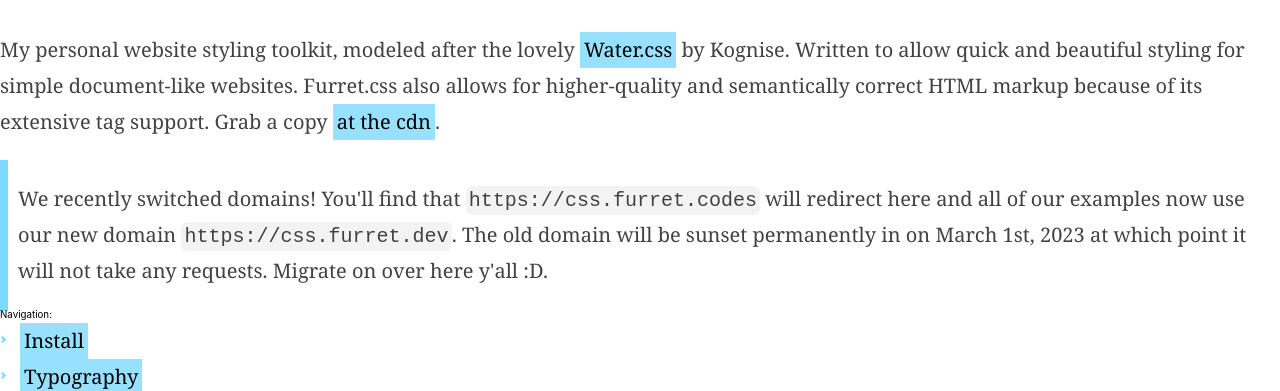
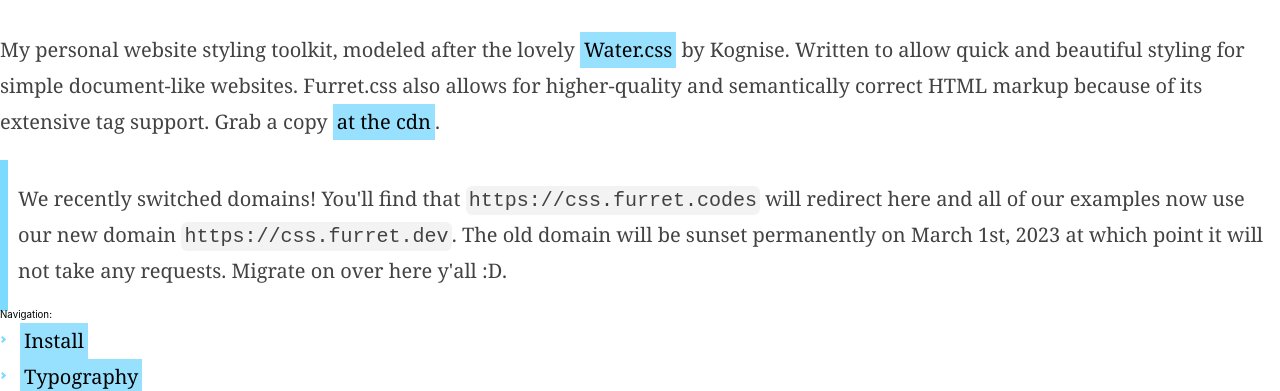
Before and after one commit to rayhanadev/furretcss, a website: page src/preview/index.html in a window 1280 px wide. Shown: the part 202-593 px from the top of the page. Drawn offline with nearby package versions, Linux system fonts and the light colour scheme; files that its build step writes are made by us from their sources; a web font is replaced by a local one.

Commit message:
fix: typo in migration notice

```diff
--- a/src/preview/index.html
+++ b/src/preview/index.html
@@ -78,7 +78,7 @@
 				We recently switched domains! You'll find that <code>https://css.furret.codes</code>
 				will redirect here and all of our examples now use our new domain
 				<code>https://css.furret.dev</code>. The old domain will be sunset permanently
-				in on March 1st, 2023 at which point it will not take any requests. Migrate on
+				on March 1st, 2023 at which point it will not take any requests. Migrate on
 				over here y'all :D.
 			</p>
 		</blockquote>
```
Also changed, not shown: website/index.html (+1 -1 lines).
